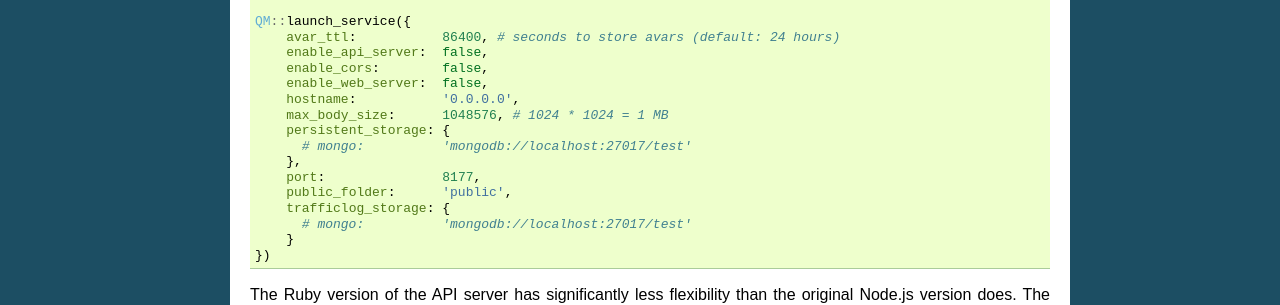
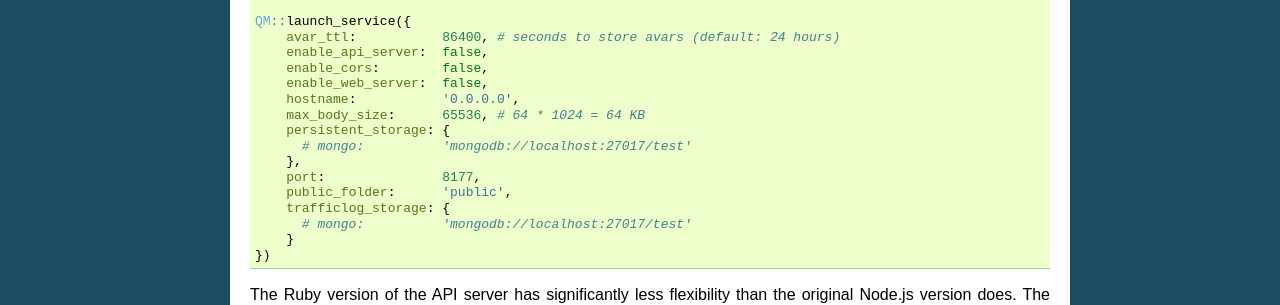
Before and after one commit to qmachine/qmachine, a Sphinx documentation site: the page built from docs/ruby.rst, in a window 1280 px wide. Shown: the part 581-886 px from the top of the page. Built offline with Sphinx 7.4.7, drawn with Linux system fonts in a browser that asks for light colours.

Commit message:
Lowered default "max_body_size" to 64 KB

```diff
--- a/docs/nodejs.rst
+++ b/docs/nodejs.rst
@@ -52,7 +52,7 @@ connection strings:
             };
         },
         match_hostname:     false,
-        max_body_size:      1048576,    //- 1024 * 1024 = 1 MB
+        max_body_size:      65536,      //- 64 * 1024 = 64 KB
         max_http_sockets:   500,
         persistent_storage: {
             avar_ttl:       86400,      //- expire avars after 24 hours
--- a/docs/ruby.rst
+++ b/docs/ruby.rst
@@ -43,7 +43,7 @@ connection strings:
         enable_cors:        false,
         enable_web_server:  false,
         hostname:           '0.0.0.0',
-        max_body_size:      1048576, # 1024 * 1024 = 1 MB
+        max_body_size:      65536, # 64 * 1024 = 64 KB
         persistent_storage: {
           # mongo:          'mongodb://localhost:27017/test'
         },
```
Also changed, not shown: 1 other file.
